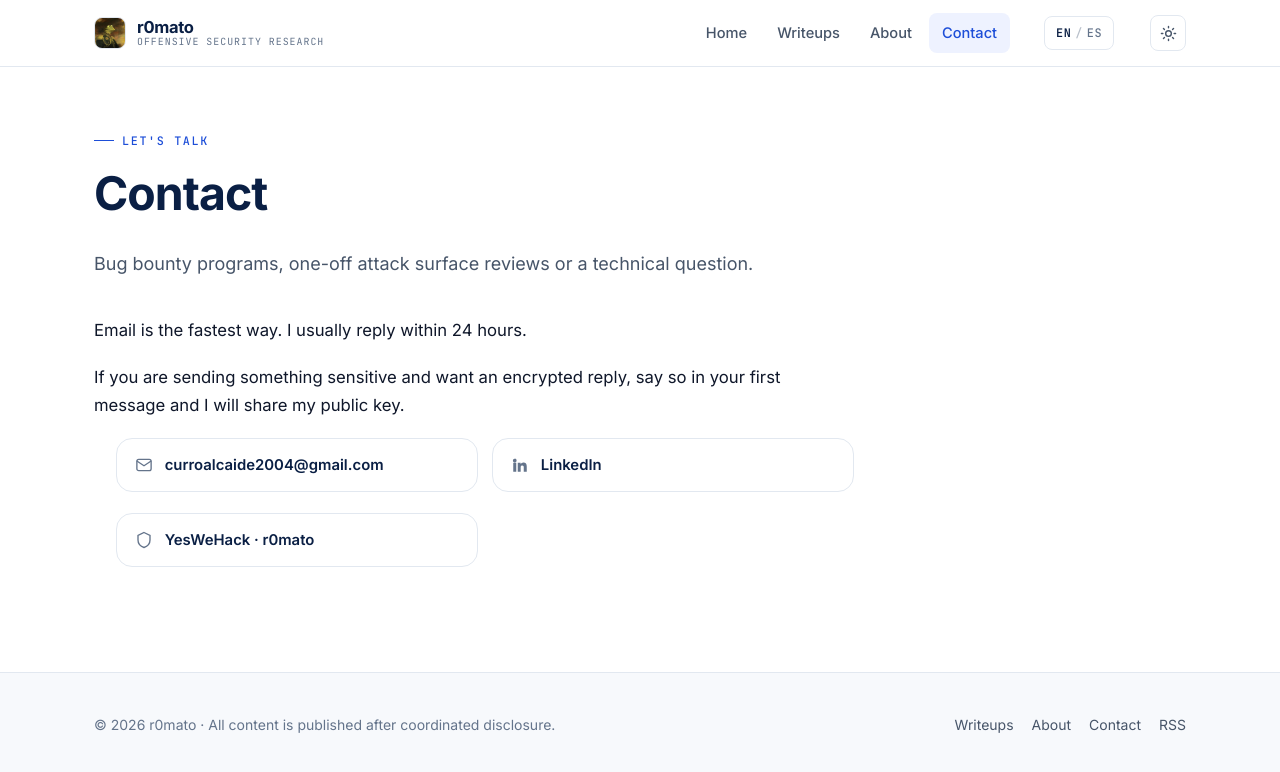
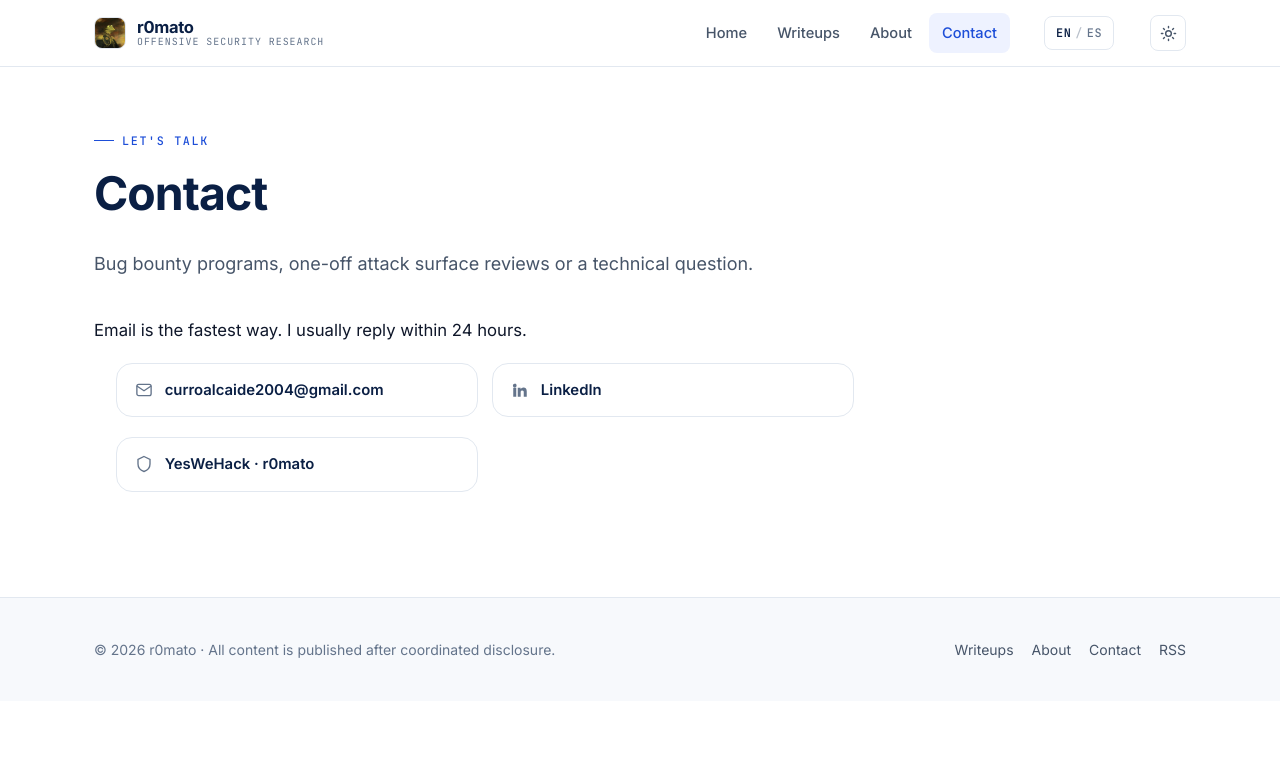
Before and after one commit to r0mato/r0mato.github.io, a Jekyll site: the page built from en/contact.md, in a window 1280 px wide. Shown: the top 772 px of the page. Built offline with Jekyll 4.4.1, drawn with Linux system fonts in a browser that asks for light colours.

Commit message:
content: fuera el parrafo de la clave publica en contacto
Ofrecia cifrar la respuesta a quien escribiera algo sensible. No hay clave
publicada ni flujo detras, asi que prometia algo que no estaba montado.
Se quita en los dos idiomas; contacto queda en una linea y los enlaces.

Co-Authored-By: Claude Opus 5 <noreply@anthropic.com>

```diff
--- a/en/contact.md
+++ b/en/contact.md
@@ -11,7 +11,4 @@ description: "Contact for bug bounty programs, one-off penetration testing and t
 
 Email is the fastest way. I usually reply within 24 hours.
 
-If you are sending something sensitive and want an encrypted reply, say so in your first
-message and I will share my public key.
-
 {% include contact-list.html %}
```
Also changed, not shown: contacto.md (+0 -3 lines).
